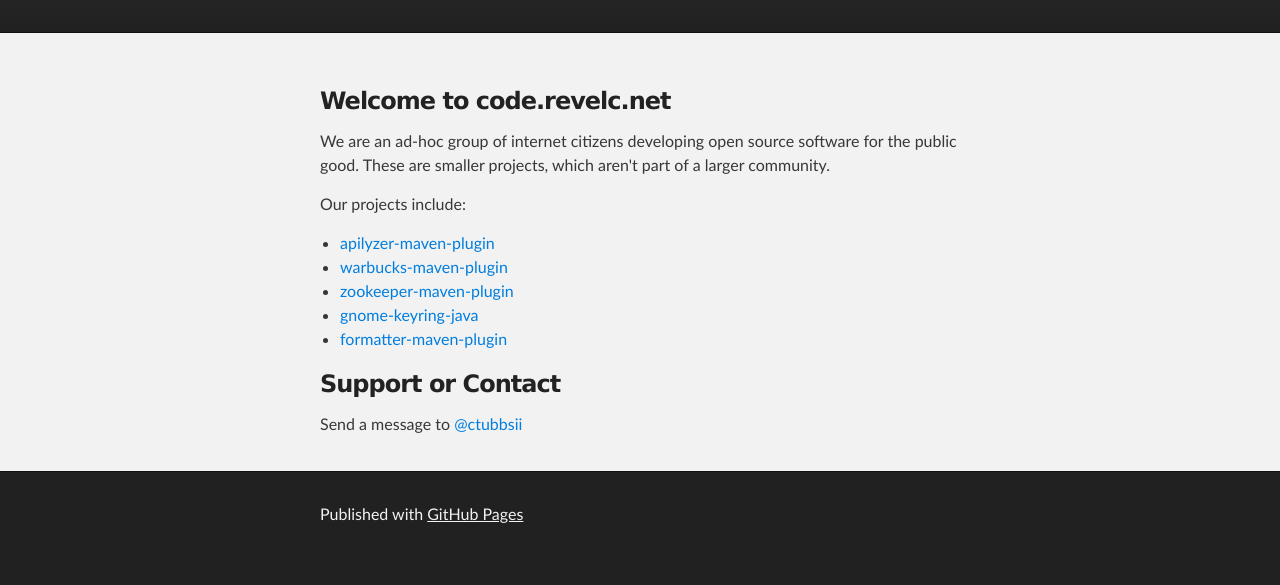
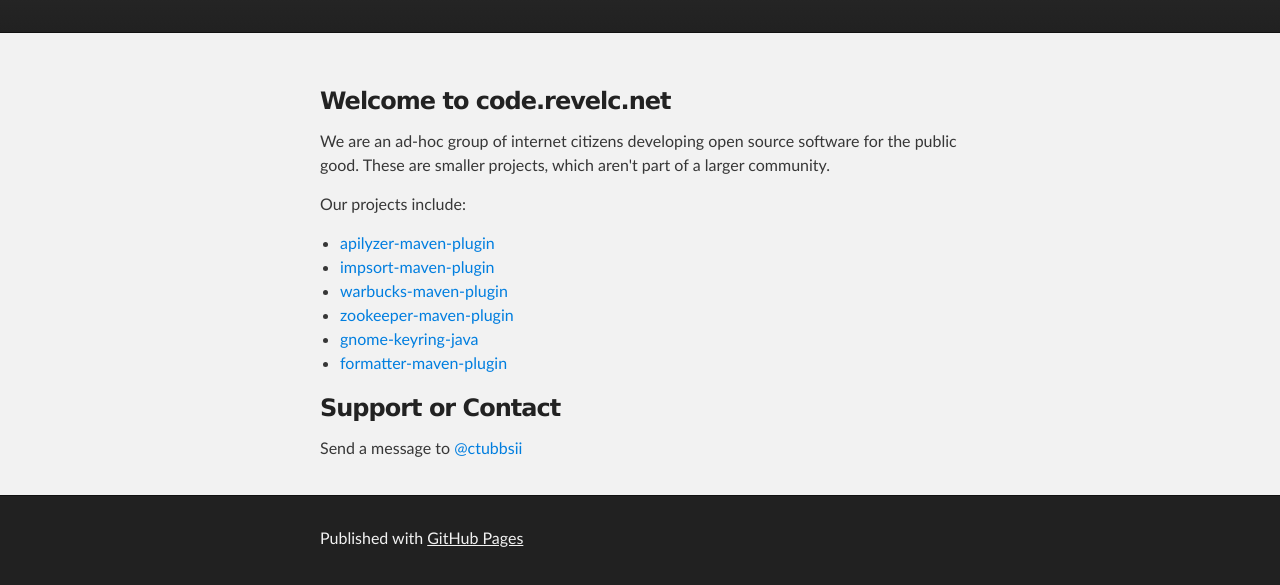
Before and after one commit to revelc/revelc.github.io, a plain HTML site: page index.html in a window 1280 px wide. Shown: the part 177-762 px from the top of the page. Drawn offline with Linux system fonts and the light colour scheme.

Commit message:
Add impsort-maven-plugin to front page

```diff
--- a/index.html
+++ b/index.html
@@ -36,6 +36,7 @@
 
 <ul>
 <li><a href="/apilyzer-maven-plugin">apilyzer-maven-plugin</a></li>
+<li><a href="/impsort-maven-plugin">impsort-maven-plugin</a></li>
 <li><a href="/warbucks-maven-plugin">warbucks-maven-plugin</a></li>
 <li><a href="/zookeeper-maven-plugin">zookeeper-maven-plugin</a></li>
 <li><a href="https://github.com/revelc/gnome-keyring-java">gnome-keyring-java</a></li>
```
